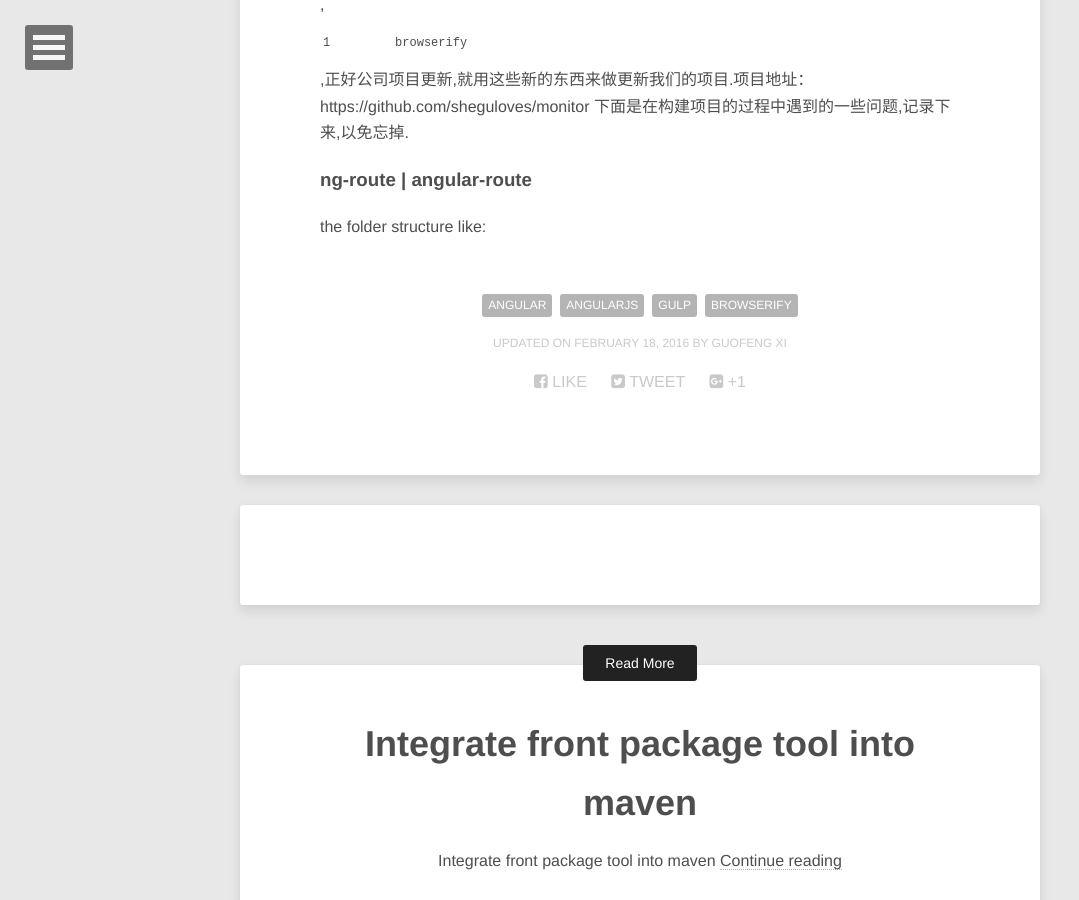
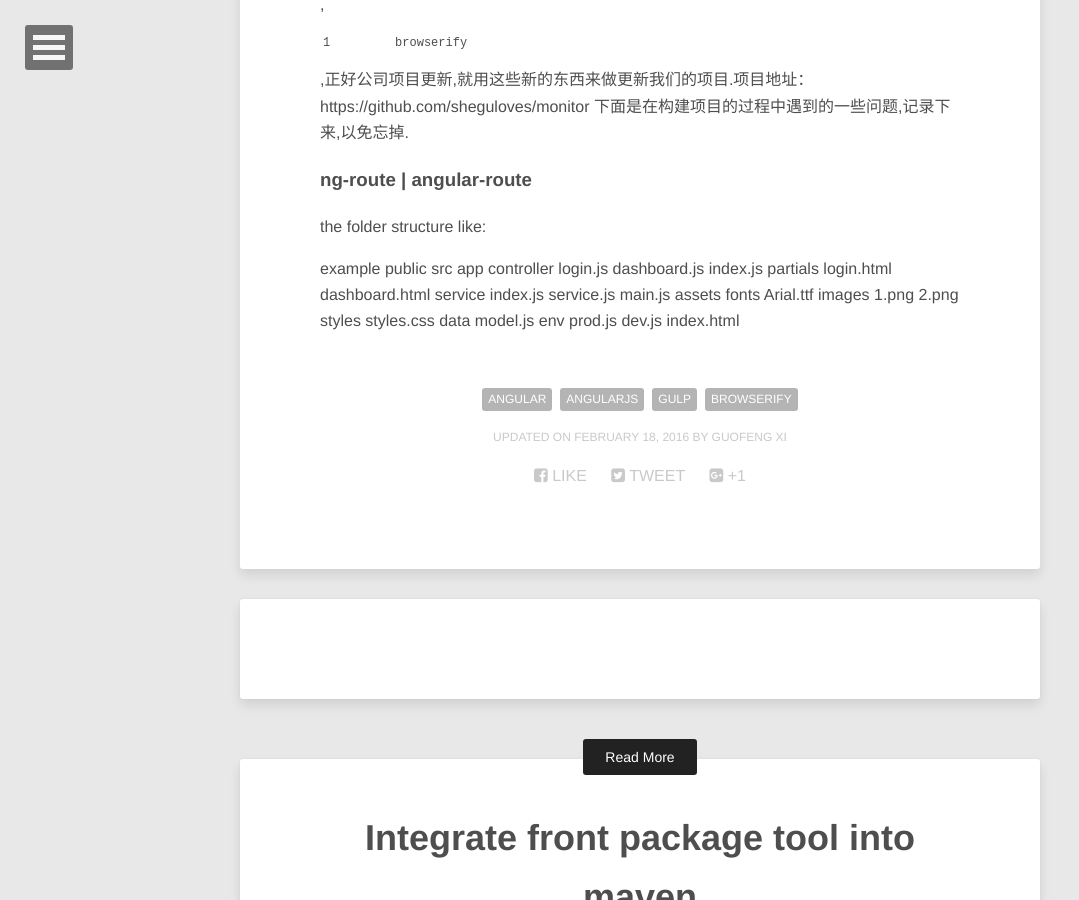
Before and after one commit to sheguloves/blog, a Jekyll site: the page built from _posts/2016-02-18-Angular-Gulp-Browserify-Notes.md, in a window 1280 px wide and 900 px high, scrolled down 512 px. Shown: the whole window, without its empty margins (0-1079 px from the left). Built offline with Jekyll 4.4.1, drawn with Linux system fonts in a browser that asks for light colours; nearby versions of some CDN libraries; comment, search, counter and statistics services are not loaded.

Commit message:
update post

```diff
--- a/_posts/2016-02-18-Angular-Gulp-Browserify-Notes.md
+++ b/_posts/2016-02-18-Angular-Gulp-Browserify-Notes.md
@@ -14,3 +14,35 @@ tags: [Angular, Angularjs, gulp, browserify]
 
 ### ng-route | angular-route
 the folder structure like:
+
+{% raw %}
+example
+    public
+    src
+        app
+            controller
+                login.js
+                dashboard.js
+                index.js
+            partials
+                login.html
+                dashboard.html
+            service
+                index.js
+                service.js
+            main.js
+        assets
+            fonts
+                Arial.ttf
+            images
+                1.png
+                2.png
+            styles
+                styles.css
+        data
+            model.js
+        env
+            prod.js
+            dev.js
+    index.html
+{% endraw %}
```
